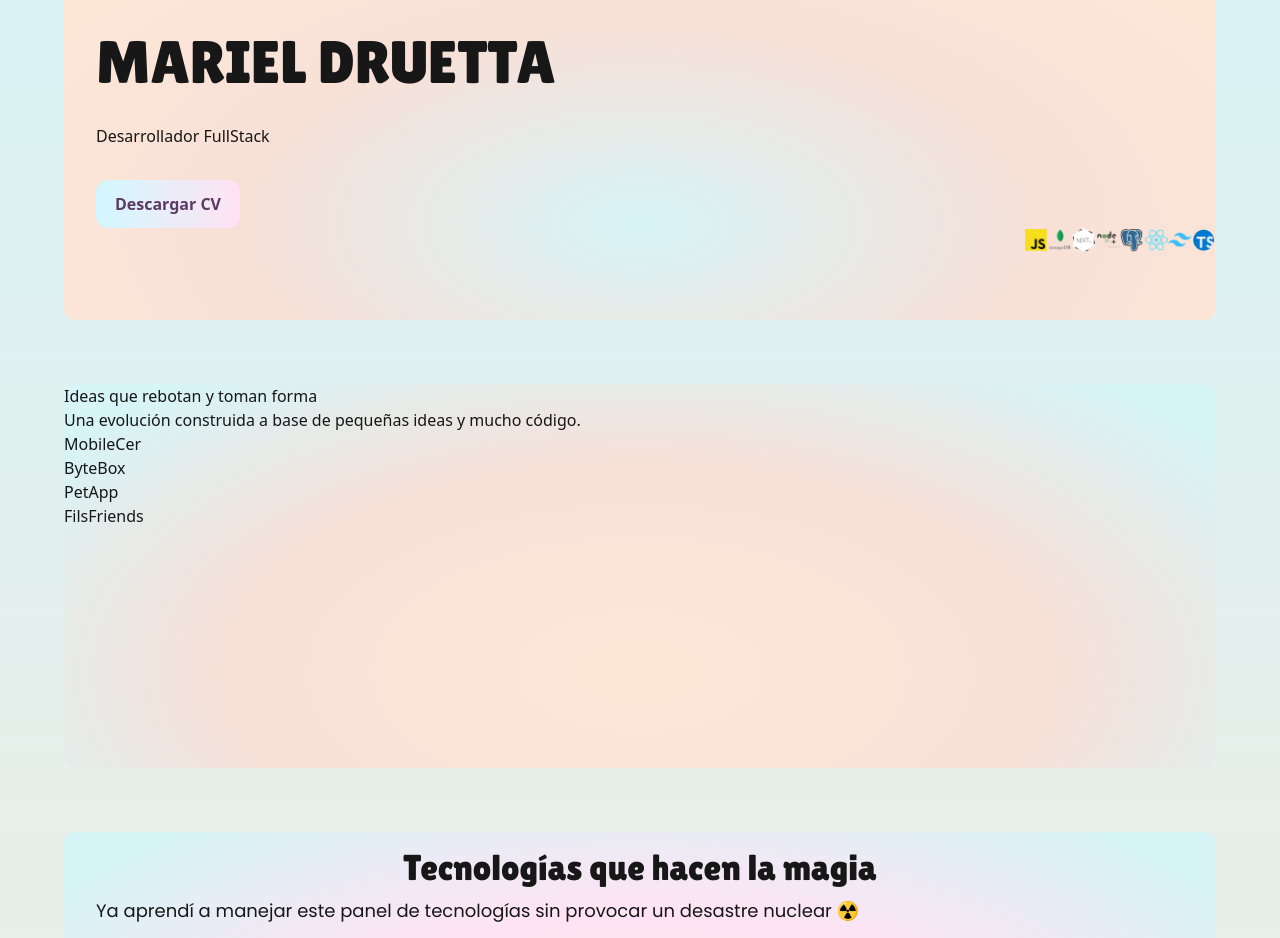
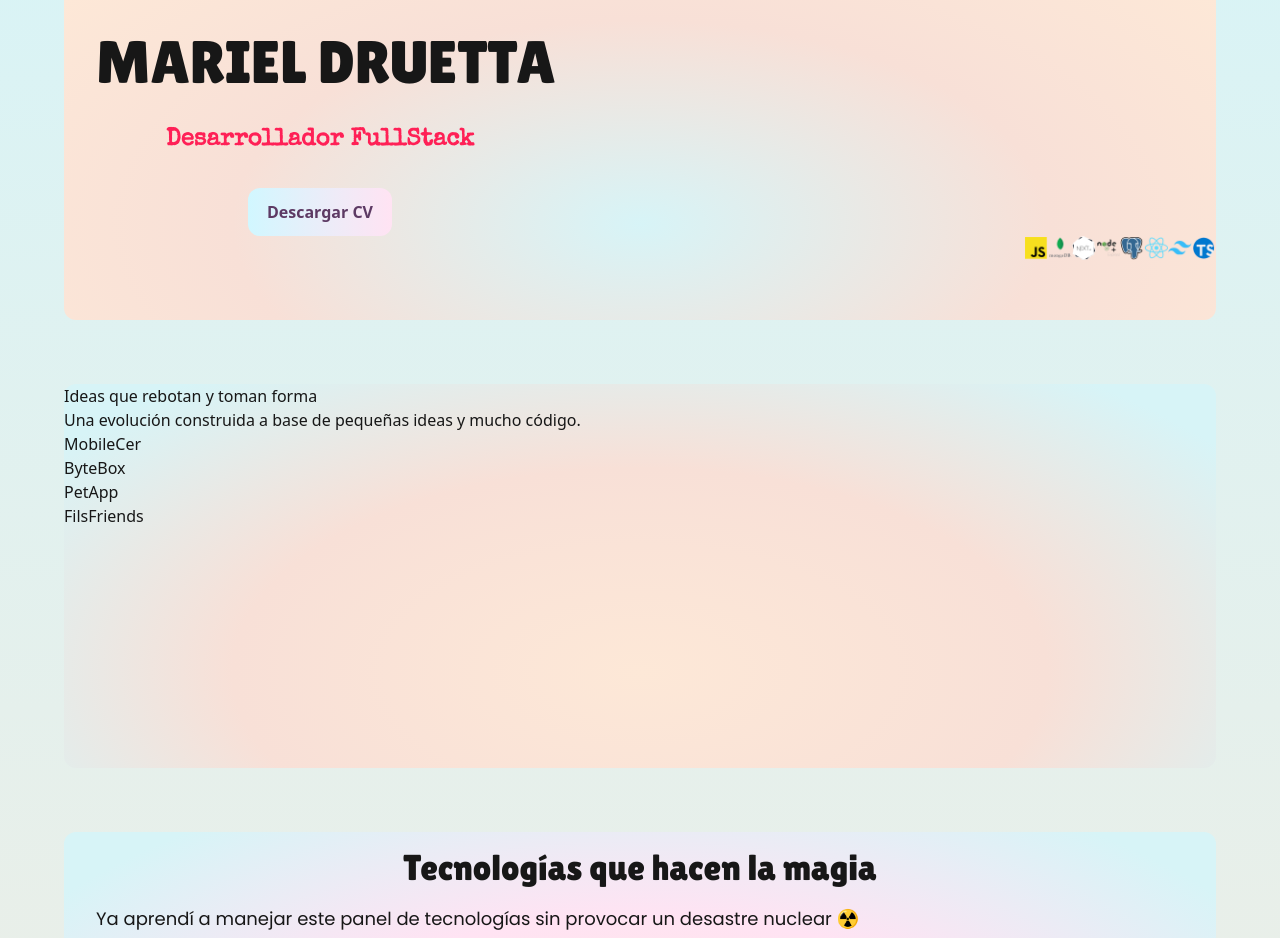
Before and after one commit to MarielDtt/mi-portfolio, a Next.js app: page /home in a window 1280 px wide. Shown: the part 160-1098 px from the top of the page. Built offline with nearby package versions, Linux system fonts and the light colour scheme.

Commit message:
Bosquejo de Inicio

```diff
--- a/src/app/globals.css
+++ b/src/app/globals.css
@@ -13,6 +13,10 @@
 
 .font-poppins-custom {
   font-family: var(--font-poppins);
+}
+
+.special-elite-text {
+  font-family: var(--font-special-elite);
 }
 
 @media (prefers-color-scheme: dark) {
--- a/src/app/layout.tsx
+++ b/src/app/layout.tsx
@@ -1,7 +1,7 @@
 import type { Metadata } from "next";
 import "./globals.css";
 
-import { Lilita_One, Poppins } from 'next/font/google';
+import { Lilita_One, Poppins, Special_Elite } from 'next/font/google';
 
 const poppins = Poppins({
   weight: ['300', '400', '700'],
@@ -15,6 +15,11 @@ const lilita = Lilita_One({
   variable: '--font-lilita',
 });
 
+const special = Special_Elite({
+  weight: '400', // El peso es 400 según tu CSS
+  subsets: ['latin'],
+  variable: '--font-special-elite', // Asigna una variable CSS
+});
 
 export const metadata: Metadata = {
   title: "MarielDtt",
@@ -29,7 +34,7 @@ export default function RootLayout({
 }>) {
   return (
     <html lang="es">
-      <body className={`${poppins.variable} ${lilita.variable} antialiased`}>
+      <body className={`${poppins.variable} ${lilita.variable} ${special.variable} antialiased`}>
 
         {children}
       </body>
--- a/src/components/inicio/index.tsx
+++ b/src/components/inicio/index.tsx
@@ -1,20 +1,22 @@
 "use client"
+import { useState } from "react";
 import { ButtonRounded } from "../buttons";
 import SkillsIcons from "../skillsIcons";
 
-
+const textoAnimado = ["Desarrollador FullStack", "Desarrollador Frontend", "Desarrollador Web"]
 function Inicio() {
 
-
+const [posicionFraseActual , setPosicionFraseActual ] = useState(0);
+const [characterByCharacter , setCharacterByCharacter ] = useState("")
     return (
         <div className="w-full h-96 flex flex-col pt-24 pl-8">
             <h1 className="font-lilita-custom md:text-6xl text-4xl">
                 MARIEL DRUETTA
             </h1>
             <div className="pt-8 ">
-                <h2>Desarrollador FullStack</h2>
+                <h2 className="text-rose-500 font-extrabold text-2xl text-center w-2/5 special-elite-text">{textoAnimado[posicionFraseActual]}</h2>
             </div>
-            <div className="pt-8 flex justify-items-start">
+            <div className="w-2/5 pt-8 flex justify-center">
                 <ButtonRounded
                     href="/Mariel Druetta - CV - Front End.pdf"
                     download text="Descargar CV"
--- a/src/components/tecnologias/index.tsx
+++ b/src/components/tecnologias/index.tsx
@@ -47,7 +47,7 @@ function Tecnologias() {
       <h1 className="font-lilita-custom text-center pt-4 md:text-4xl text-2xl">
         Tecnologías que hacen la magia
       </h1>
-      <p className="font-poppins-custom mx-8 mt-2 text-base md:text-lg leading-relaxed text-justify">
+      <p className="font-poppins-custom mx-8 mt-4 text-base md:text-lg leading-relaxed text-justify">
         Ya aprendí a manejar este panel de tecnologías sin provocar un desastre nuclear ☢️
       </p>
       <p className="font-poppins-custom mx-8 mt-2 text-base md:text-lg leading-relaxed text-justify">
```
